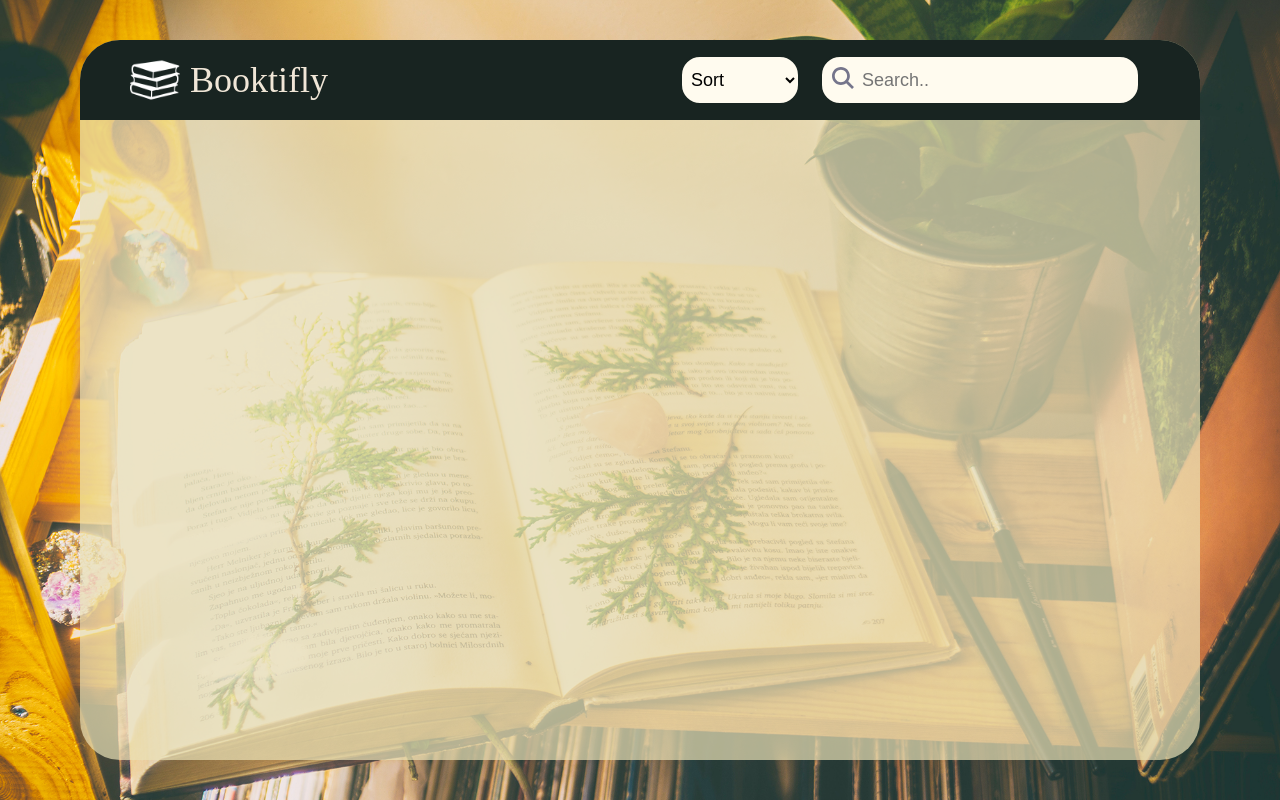
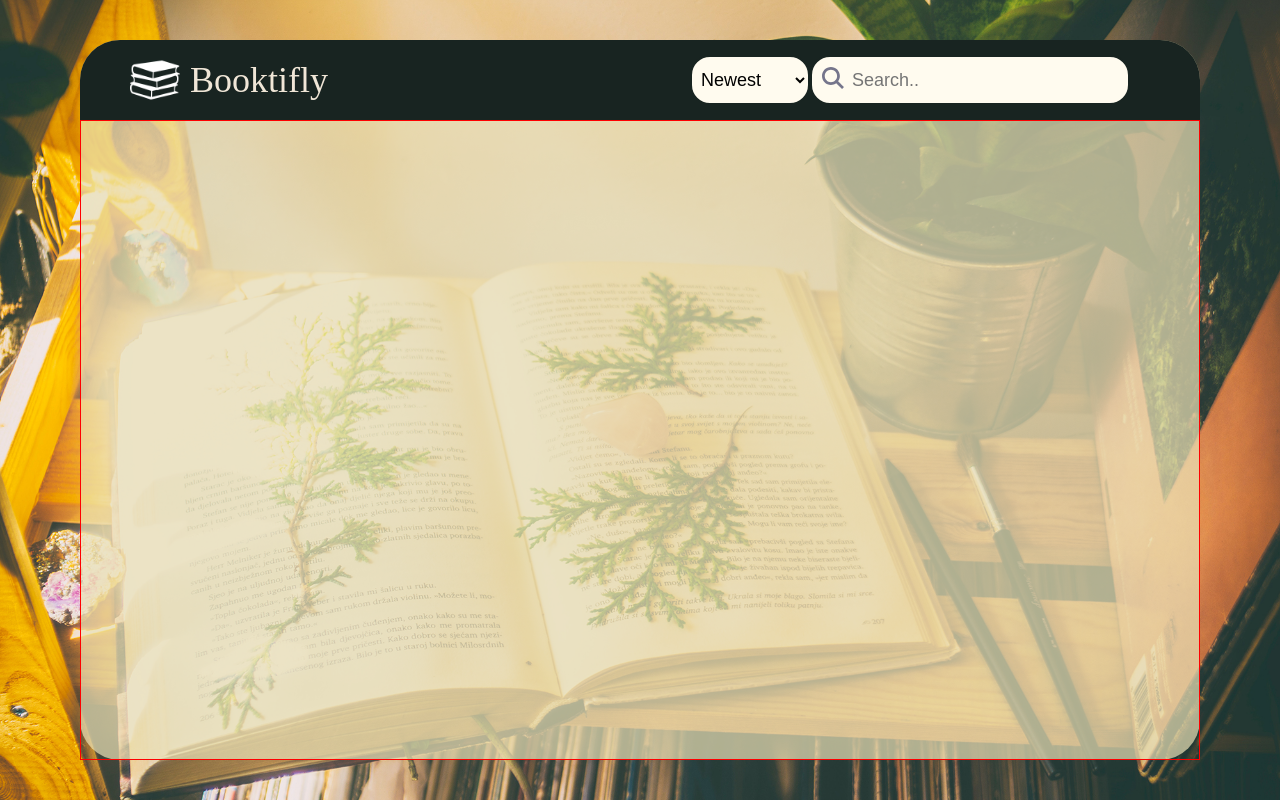
Before and after one commit to patkub2/booktifly, a React (Create React App) app: page / in a window 1280 px wide. Built offline with nearby package versions, Linux system fonts and the light colour scheme.

Commit message:
serach function

```diff
--- a/src/components/App.js
+++ b/src/components/App.js
@@ -3,12 +3,14 @@ import "../App.css";
 import Header from "./Header";
 import Container from "./Container";
 import Layout from "./Layout";
+import Body from "./Body";
 
 function App() {
   return (
     <Layout>
       <Container>
-        <Header></Header>
+        <Header />
+        <Body />
       </Container>
     </Layout>
   );
--- /dev/null
+++ b/src/components/Body.js
@@ -0,0 +1,21 @@
+import React, { useState } from "react";
+import styled from "styled-components";
+
+import useSearch from "./useSearch";
+
+const BodyWrapper = styled.nav`
+  border: 1px solid red; /* RED*/
+  width: 100%;
+  height: 80vh;
+  display: flex;
+  padding: 0px 50px;
+  justify-content: space-between;
+  align-items: center;
+`;
+
+const Header = () => {
+  const { search } = useSearch();
+  return <BodyWrapper>{search}</BodyWrapper>;
+};
+
+export default Header;
--- a/src/components/Container.js
+++ b/src/components/Container.js
@@ -4,7 +4,6 @@ import styled from "styled-components";
 const Containerr = styled.nav`
   margin: 5vh 10vh;
   height: 90vh;
-  display: flex;
 
   background: rgba(234, 226, 183, 0.7);
   border-radius: 40px;
--- a/src/components/Input.js
+++ b/src/components/Input.js
@@ -1,6 +1,8 @@
 import React, { useState } from "react";
 import styled from "styled-components";
 import zoom from "../img/zoom.svg";
+import useSearch from "./useSearch";
+
 const InputWraper = styled.nav`
   display: flex;
   outline: none;
@@ -38,24 +40,27 @@ const InputWraper = styled.nav`
       outline: none;
     }
   }
-  input:focus,
+  option:hover,
   select:focus {
     outline: none;
   }
 `;
 
 const Input = () => {
+  const { handleSearch, search } = useSearch();
   return (
+    <>
       <InputWraper>
+        <form>
           <select>
-        <option value="" disabled selected>
-          Sort
-        </option>
             <option value="Newest">Newest</option>
             <option value="Oldest">Oldest</option>
           </select>
-      <input type="text" placeholder="Search.." />
+          <input onChange={handleSearch} type="text" placeholder="Search.." />
+          {search}
+        </form>
       </InputWraper>
+    </>
   );
 };
 
--- /dev/null
+++ b/src/components/useSearch.js
@@ -0,0 +1,18 @@
+import React, { useState } from "react";
+import styled from "styled-components";
+import Input from "./Input";
+
+function useSearch() {
+  const [error, setError] = useState(null);
+  const [isLoaded, setIsLoaded] = useState(false);
+  const [items, setItems] = useState([]);
+  const [search, setSearch] = useState();
+
+  function handleSearch(e) {
+    setSearch(e.target.value);
+    console.log(search);
+  }
+  return { handleSearch, search };
+}
+
+export default useSearch;
```
Also changed, not shown: src/components/Book.js (deleted). Lines whose indentation alone changed are shown as unchanged.
